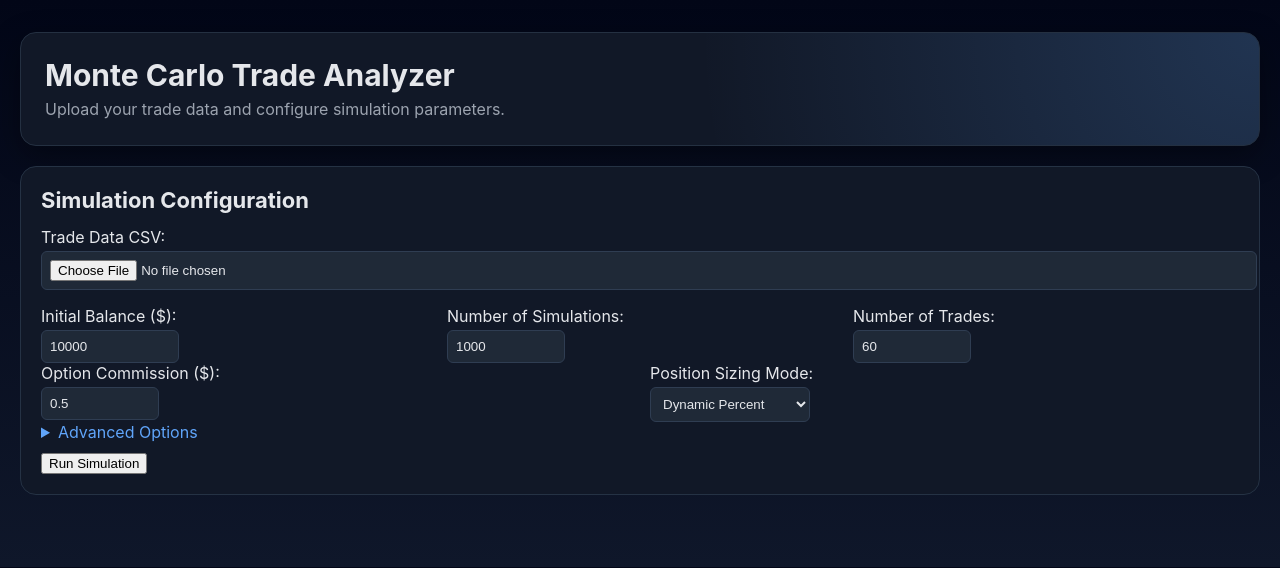
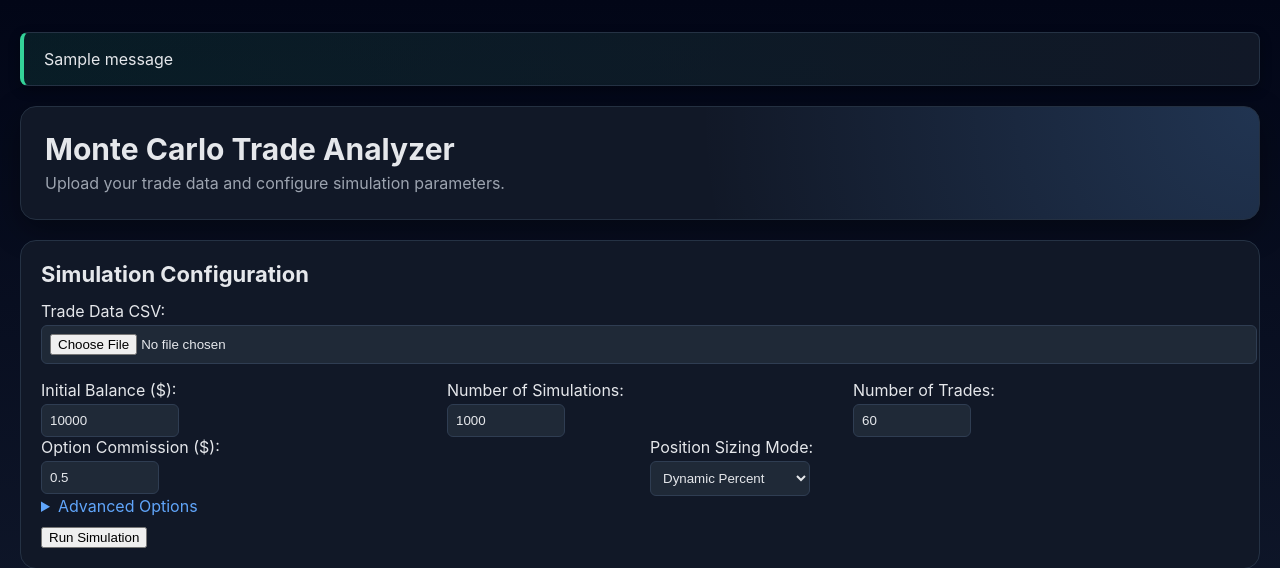
Before and after one commit to jisaac01/tm_trade_analyzer, a Flask app: page / in a window 1280 px wide. Shown: the top 568 px of the page. Run offline with Flask 3, Linux system fonts and the light colour scheme; one stand-in notice (Sample message) is shown.

Commit message:
Add flash error message to page

```diff
--- a/app.py
+++ b/app.py
@@ -34,7 +34,7 @@ def index():
         # Handle file upload
         csv_file = request.files.get('csv_file')
         if not csv_file or not csv_file.filename.endswith('.csv'):
-            flash('Please upload a valid CSV file.')
+            flash('Please upload a valid CSV file.', 'error')
             return redirect(url_for('index'))
 
         # Save file
@@ -72,7 +72,11 @@ def index():
         return redirect(url_for('results'))
 
     # GET: render form
-    return render_template('index.html')
+    # Pass session data if available for form defaults
+    params = session.get('params', {})
+    return render_template('index.html',
+                          original_filename=session.get('original_filename'),
+                          **params)
 
 @app.route('/results', methods=['GET', 'POST'])
 def results():
@@ -83,6 +87,9 @@ def results():
         # Handle new CSV upload
         csv_file = request.files.get('csv_file')
         if csv_file and csv_file.filename:
+            if not csv_file.filename.endswith('.csv'):
+                flash('Please upload a valid CSV file.', 'error')
+                return redirect(url_for('results'))
             filename = str(uuid.uuid4()) + '.csv'
             filepath = os.path.join(UPLOAD_FOLDER, filename)
             csv_file.save(filepath)
@@ -127,8 +134,13 @@ def results():
     csv_filepath = session['csv_filepath']
 
     # Parse CSV
-    trade_stats = trade_parser.parse_trade_csv(csv_filepath)
-    trade_stats['name'] = os.path.splitext(session['original_filename'])[0]
+    try:
+        trade_stats = trade_parser.parse_trade_csv(csv_filepath)
+        trade_stats['name'] = os.path.splitext(session['original_filename'])[0]
+    except Exception as e:
+        flash(f'Error parsing CSV file: {str(e)}. Please check your trade data.', 'error')
+        # Return to index page to allow user to upload a new file
+        return redirect(url_for('index'))
 
     num_trades_per_simulation = max(params['num_trades'], trade_stats['num_trades'])
 
@@ -145,8 +157,16 @@ def results():
             risk_calculation_method=params['risk_calculation_method']
         )
     except Exception as e:
-        flash(f'Error running simulation: {str(e)}. Please check your trade data.')
-        return redirect(url_for('index'))
+        flash(f'Error running simulation: {str(e)}', 'error')
+        # Render the results page with form but without results
+        # This allows the user to adjust parameters and try again
+        return render_template('results.html',
+                              trade_reports=[],
+                              original_filename=session['original_filename'],
+                              num_trades_per_simulation=0,
+                              position_sizing_display_text='',
+                              show_error_only=True,
+                              **params)
 
     # Prepare data for template
     for report in trade_reports:
--- a/templates/base.html
+++ b/templates/base.html
@@ -124,6 +124,32 @@
             0% { transform: rotate(0deg); }
             100% { transform: rotate(360deg); }
         }
+        /* Flash message styles */
+        .flash-messages {
+            margin-bottom: 20px;
+        }
+        .flash-message {
+            background: var(--panel);
+            border: 1px solid #253244;
+            border-left: 4px solid var(--warn);
+            border-radius: 8px;
+            padding: 16px 20px;
+            margin-bottom: 12px;
+            color: var(--text);
+            box-shadow: 0 4px 12px rgba(0, 0, 0, 0.3);
+        }
+        .flash-message.error {
+            border-left-color: #ef4444;
+            background: linear-gradient(90deg, rgba(239, 68, 68, 0.1), var(--panel));
+        }
+        .flash-message.success {
+            border-left-color: var(--good);
+            background: linear-gradient(90deg, rgba(52, 211, 153, 0.1), var(--panel));
+        }
+        .flash-message.info {
+            border-left-color: var(--accent);
+            background: linear-gradient(90deg, rgba(96, 165, 250, 0.1), var(--panel));
+        }
     </style>
     <script>
         document.addEventListener('DOMContentLoaded', function() {
@@ -202,6 +228,15 @@
 </head>
 <body>
     <main class="container">
+        {% with messages = get_flashed_messages(with_categories=true) %}
+            {% if messages %}
+                <div class="flash-messages">
+                    {% for category, message in messages %}
+                        <div class="flash-message {{ category }}">{{ message }}</div>
+                    {% endfor %}
+                </div>
+            {% endif %}
+        {% endwith %}
         {% block content %}{% endblock %}
     </main>
     <div class="spinner-overlay" id="spinner-overlay">
--- a/templates/results.html
+++ b/templates/results.html
@@ -6,7 +6,9 @@
 <section class="hero">
     <h1>Monte Carlo Trade Sizing Report</h1>
     <p class="meta">Initial Balance: <strong>${{ "{:,.0f}".format(initial_balance) }}</strong></p>
+    {% if not show_error_only %}
     <p class="meta">Position Sizing: <strong>{{ position_sizing_display_text }}</strong> • Simulation Mode: <strong>{{ simulation_mode|escape }}</strong> {% if simulation_mode == 'moving-block-bootstrap' %}• Block Size: {{ block_size }}{% endif %}</p>
+    {% endif %}
 </section>
 
 <section class="trade-card">
@@ -18,6 +20,7 @@
     </form>
 </section>
 
+{% if not show_error_only %}
 {% for report in trade_reports %}
 <section class="trade-card">
     <h2>{{ report.trade_name|escape }}</h2>
@@ -64,6 +67,7 @@
     {{ report.table_html|safe }}
 </section>
 {% endfor %}
+{% endif %}
 <p class="footer-note">Generated by TM Trade Analyzer</p>
 <script>
     document.addEventListener('DOMContentLoaded', function() {
```
Also changed, not shown: tests/test_app.py (+111 -0 lines), tests/test_integration.py (+39 -0 lines).
